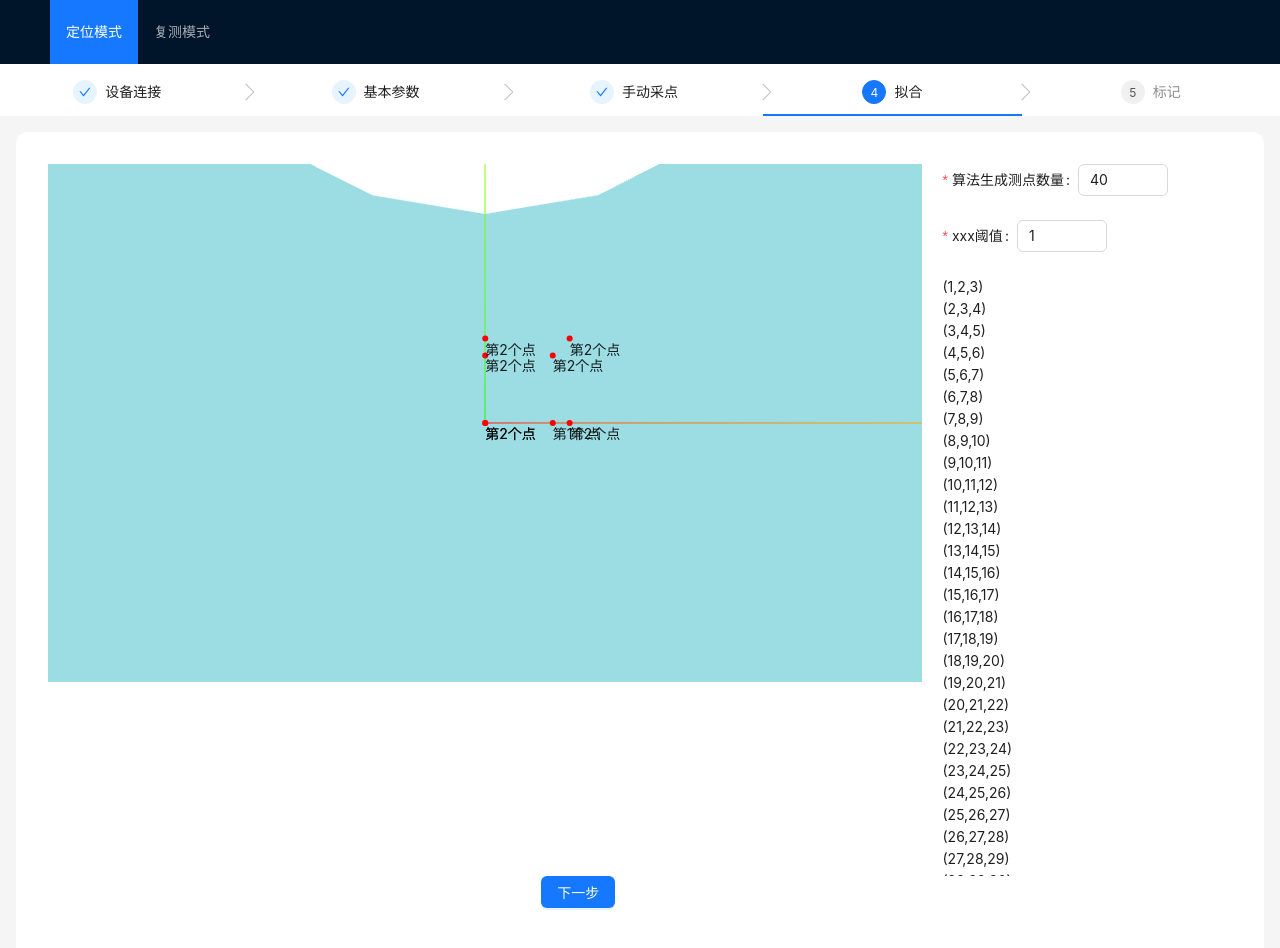
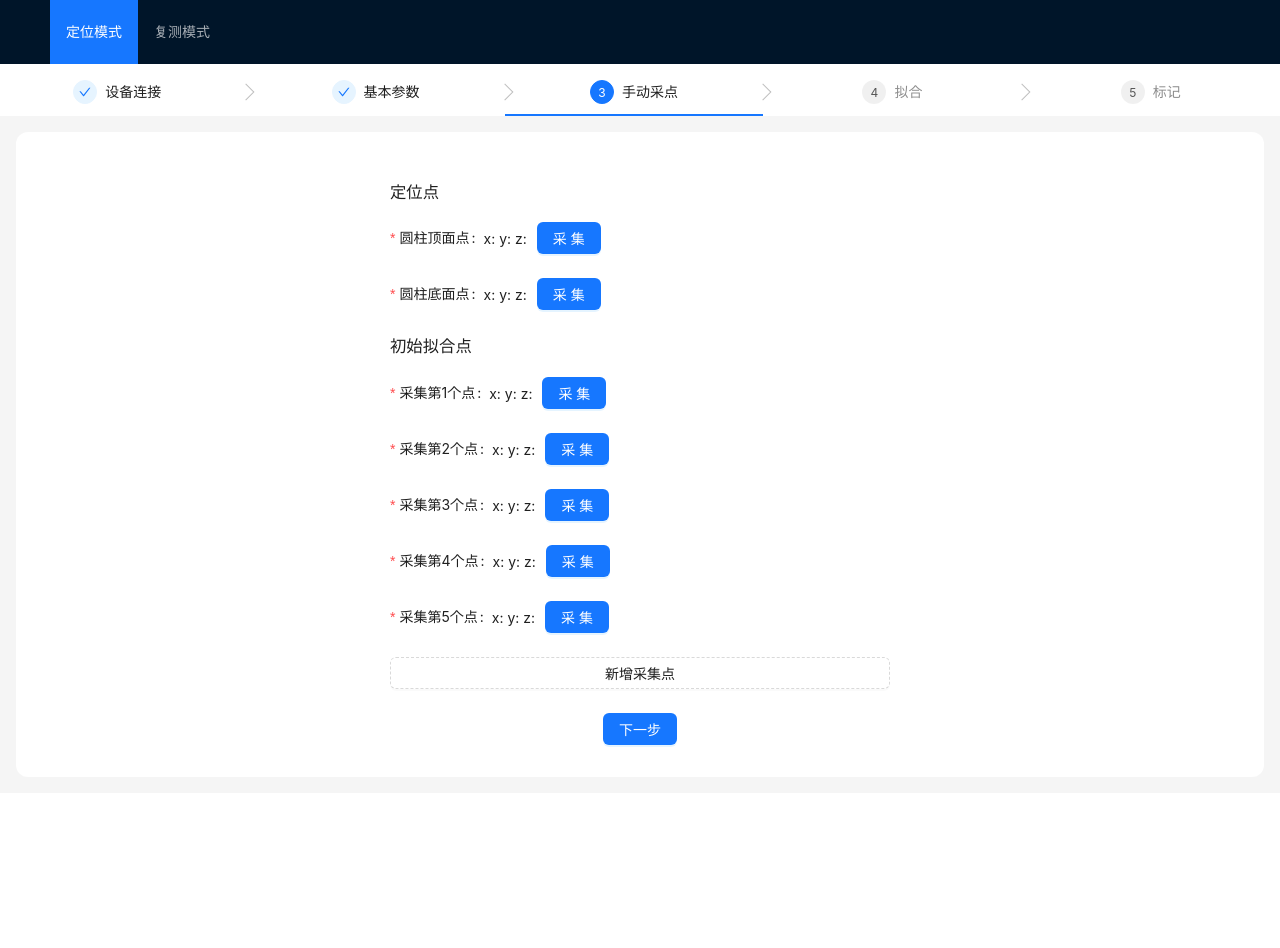
Before and after one commit to loockluoPublic/quanzhanyi, a React (Vite) app: page / in a window 1280 px wide. Shown: the top 948 px of the page. After the commit the page ends 800 px from the top, so only its background shows below. Built offline with nearby package versions, Linux system fonts and the light colour scheme; what @ridge18/web-serial-monitor would draw is missing.

Commit message:
feat: 完整流程

```diff
--- a/src/atom/globalState.ts
+++ b/src/atom/globalState.ts
@@ -4,3 +4,13 @@ export const connectState = atom({
   key: "connectState", // 唯一标识这个状态
   default: false, // 默认值
 });
+
+export const deviceInfo = atom({
+  key: "deviceInfo", // 唯一标识这个状态
+  default: undefined, // 默认值
+});
+
+export const Data = atom<Record<string, any>>({
+  key: "data", // 唯一标识这个状态
+  default: {}, // 默认值
+});
--- a/src/components/ConnectDevice.tsx
+++ b/src/components/ConnectDevice.tsx
@@ -1,21 +1,38 @@
 import SerialMonitor from "@ridge18/web-serial-monitor";
 import { Button } from "antd";
 import { useRecoilState } from "recoil";
-import { connectState } from "../atom/globalState";
+import { deviceInfo } from "../atom/globalState";
 import * as commont from "./commond";
-
+import { getDeviceInfo } from "./commond";
 (window as any).commond = commont;
 export const serial = new SerialMonitor({ mode: "text", parseLines: true });
 
-export default function Connect(props: { onConnected: () => void }) {
-  const [connected, setConnected] = useRecoilState(connectState);
+export default function Connect() {
+  const [deviceInfoData, setDeviceInfo] = useRecoilState(deviceInfo);
+  console.log("%c Line:12 🍬 DeviceInfo", "color:#f5ce50", deviceInfoData);
   return (
-    <>
-      {connected ? (
+    <div className="q-mb-4 q-text-center">
+      <table className="q-mb-4 ">
+        <tbody>
+          <tr>
+            <td>设备名称：</td>
+            <td>{deviceInfoData?.InstrumentName}</td>
+          </tr>
+          <tr>
+            <td>序列号：</td>
+            <td>{deviceInfoData?.SerialNo}</td>
+          </tr>
+          <tr>
+            <td>软件版本：</td>
+            <td>{deviceInfoData?.SoftwareVersion}</td>
+          </tr>
+        </tbody>
+      </table>
+      {deviceInfoData ? (
         <Button
           onClick={() => {
             serial.disconnect();
-            setConnected(false);
+            setDeviceInfo(undefined);
           }}
         >
           断开连接
@@ -27,8 +44,11 @@ export default function Connect(props: { onConnected: () => void }) {
             serial
               .connect(19200)
               .then(() => {
-                setConnected(true);
-                props?.onConnected?.();
+                // props?.onConnected?.();
+                return getDeviceInfo();
+              })
+              .then((res) => {
+                setDeviceInfo(res);
               })
               .catch(() => {
                 console.log("Something went wrong...");
@@ -38,6 +58,6 @@ export default function Connect(props: { onConnected: () => void }) {
           连接设备
         </Button>
       )}
-    </>
+    </div>
   );
 }
--- /dev/null
+++ b/src/components/PointVector3.tsx
@@ -0,0 +1,17 @@
+import { Vector3 } from "three";
+
+export default function PointsVector3(props: {
+  value?: Vector3;
+  style?: React.CSSProperties;
+}) {
+  return (
+    <span style={props.style}>
+      <span>x:</span>
+      <span>{props?.value?.x?.toFixed(3)}</span>
+      <span> y:</span>
+      <span>{props?.value?.y?.toFixed(3)}</span>
+      <span> z:</span>
+      <span>{props?.value?.z?.toFixed(3)}</span>
+    </span>
+  );
+}
--- a/src/pages/module3D.tsx
+++ b/src/pages/module3D.tsx
@@ -3,7 +3,8 @@ import { OrbitControls, Html } from "@react-three/drei";
 import * as THREE from "three";
 import "./index.css";
 import "../utils";
-import { useMemo, useRef } from "react";
+import { useRecoilState } from "recoil";
+import { Data } from "../atom/globalState";
 
 // https://demo.vidol.chat/demos/leva
 // https://github.com/rdmclin2/fe-demos/blob/master/src/pages/demos/leva/panel.tsx
@@ -81,6 +82,7 @@ function PointsLabel(props: {
 }
 
 export default function Index(props: { className?: string; height: string }) {
+  const [data, setData] = useRecoilState(Data);
   // const value = useControls({
   //   // aNumber: 0,
 
@@ -112,6 +114,15 @@ export default function Index(props: { className?: string; height: string }) {
 
   // return <div>测试</div>;
 
+  const points = [...(data?.firstPoints ?? []), ...(data?.points ?? [])]?.map?.(
+    (p, i) => {
+      return {
+        label: `第${i + 1}个点`,
+        position: p,
+      };
+    }
+  );
+
   return (
     <>
       <Canvas
@@ -132,18 +143,7 @@ export default function Index(props: { className?: string; height: string }) {
           <div className="q-w-20">第一个点</div>
         </Html> */}
         <Box position={[0, 0, 0]} />
-        <PointsLabel
-          points={[
-            { label: "第1个点", position: new THREE.Vector3(1, 0, 0) },
-            { label: "第2个点", position: new THREE.Vector3(1, 1, 0) },
-            { label: "第2个点", position: new THREE.Vector3(1, 1, 1) },
-            { label: "第2个点", position: new THREE.Vector3(1, 0, 1) },
-            { label: "第2个点", position: new THREE.Vector3(0, 1, 0) },
-            { label: "第2个点", position: new THREE.Vector3(0, 0, 0) },
-            { label: "第2个点", position: new THREE.Vector3(0, 1, 1) },
-            { label: "第2个点", position: new THREE.Vector3(0, 0, 1) },
-          ]}
-        />
+        <PointsLabel points={points} />
         <OrbitControls />
       </Canvas>
     </>
--- a/src/pages/setting.tsx
+++ b/src/pages/setting.tsx
@@ -13,6 +13,10 @@ import { DefaultOptionType } from "antd/es/select";
 import { useState } from "react";
 import Module3D from "./module3D";
 import Connect from "../components/ConnectDevice";
+import { getPoint } from "../components/commond";
+import PointsVector3 from "../components/PointVector3";
+import { useRecoilState } from "recoil";
+import { Data } from "../atom/globalState";
 
 const { Item } = Form;
 
@@ -30,19 +34,52 @@ const sdmOptions = [
 ];
 
 export default function Setting() {
-  const [step, setStep] = useState(3);
+  const [data, setData] = useRecoilState(Data);
+  const [step, setStep] = useState(2);
+  console.log("%c Line:34 🍌 step", "color:#ffdd4d", step);
+
+  const [form] = Form.useForm();
+
+  const pickPoint = (key: string, field: any) => {
+    console.log("%c Line:39 🎂 key", "color:#42b983", key, field);
+    const arr = form.getFieldValue(key);
+    console.log("%c Line:42 🌽 arr", "color:#42b983", arr);
+    getPoint().then((res) => {
+      console.log("%c Line:44 🥪 res", "color:#4fff4B", res);
+      arr[field.key] = res;
+      form.setFieldValue(key, [...arr]);
+    });
+  };
+
   const onChange = (value: number) => {
     setStep(value);
   };
 
   const next = () => {
+    switch (step) {
+      case 0:
+        break;
+      case 1:
+        break;
+      case 2:
+        break;
+      case 3:
+        break;
+    }
+    const formValues = form.getFieldsValue();
+    setData({ ...data, ...formValues });
     setStep(step + 1);
   };
 
+  const getFromPoints = () => {
+    const { firstPoints, points } = form.getFieldsValue() ?? {};
+    console.log("%c Line:61 🥝 points", "color:#ffdd4d", points);
+    return [...(firstPoints ?? []), ...(points ?? [])];
+  };
   const panel = () => {
     switch (step) {
       case 0:
-        return <Connect onConnected={next} />;
+        return <Connect />;
 
       case 1: {
         return (
@@ -87,7 +124,6 @@ export default function Setting() {
             <h3>定位点</h3>
             <Form.List name="firstPoints" initialValue={["", ""]}>
               {(fields) => {
-                console.log("%c Line:80 🥝 fields", "color:#93c0a4", fields);
                 return (
                   <>
                     {fields.map((field, index) => (
@@ -98,18 +134,20 @@ export default function Setting() {
                       >
                         <Form.Item
                           {...field}
-                          validateTrigger={["onChange", "onBlur"]}
                           rules={[
                             {
                               required: true,
-                              whitespace: true,
                             },
                           ]}
                           noStyle
                         >
-                          <Input disabled style={{ width: "70%" }} />
+                          <PointsVector3 style={{ width: "70%" }} />
                         </Form.Item>
-                        <Button style={{ marginLeft: "10px" }} type="primary">
+                        <Button
+                          style={{ marginLeft: "10px" }}
+                          type="primary"
+                          onClick={() => pickPoint("firstPoints", field)}
+                        >
                           采集
                         </Button>
                       </Form.Item>
@@ -121,7 +159,6 @@ export default function Setting() {
             <h3>初始拟合点</h3>
             <Form.List name="points" initialValue={["", "", "", "", ""]}>
               {(fields, { add, remove }) => {
-                console.log("%c Line:80 🥝 fields", "color:#93c0a4", fields);
                 return (
                   <>
                     {fields.map((field, index) => (
@@ -132,18 +169,14 @@ export default function Setting() {
                       >
                         <Form.Item
                           {...field}
-                          validateTrigger={["onChange", "onBlur"]}
                           rules={[
                             {
                               required: true,
-                              whitespace: true,
-                              message:
-                                "Please input passenger's name or delete this field.",
                             },
                           ]}
                           noStyle
                         >
-                          <Input disabled style={{ width: "70%" }} />
+                          <PointsVector3 style={{ width: "70%" }} />
                         </Form.Item>
                         {fields.length > 5 ? (
                           <MinusCircleOutlined
@@ -152,7 +185,11 @@ export default function Setting() {
                             onClick={() => remove(field.name)}
                           />
                         ) : null}
-                        <Button style={{ marginLeft: "10px" }} type="primary">
+                        <Button
+                          style={{ marginLeft: "10px" }}
+                          type="primary"
+                          onClick={() => pickPoint("points", field)}
+                        >
                           采集
                         </Button>
                       </Form.Item>
@@ -200,16 +237,13 @@ export default function Setting() {
                 <InputNumber min={0} />
               </Item>
               <div className="q-h-[600px] q-overflow-y-scroll">
-                {new Array(40)
-                  .fill(0)
-                  .map((_, index) => index + 1)
-                  .map((i) => {
-                    return (
-                      <div key={i}>
-                        ({i},{i + 1},{i + 2})
-                      </div>
-                    );
-                  })}
+                {getFromPoints().map((value, i) => {
+                  return (
+                    <div key={i}>
+                      <PointsVector3 value={value} />
+                    </div>
+                  );
+                })}
               </div>
             </div>
           </div>
@@ -250,16 +284,24 @@ export default function Setting() {
       />
 
       <div className=" q-flex q-justify-center q-bg-white q-m-4 q-p-8 q-rounded-xl">
-        <Form onFinish={next} className={step > 2 ? " q-w-full" : ""}>
+        <Form
+          onFinish={next}
+          className={step > 2 ? " q-w-full" : ""}
+          form={form}
+        >
           {panel()}
-
-          {step !== 0 && (
+          <div className=" q-text-center">
+            <Button type="primary" htmlType="submit">
+              下一步
+            </Button>
+          </div>
+          {/* {step >= 0 && (
             <Item wrapperCol={{ offset: 10, span: 16 }}>
               <Button type="primary" htmlType="submit">
                 下一步
               </Button>
             </Item>
-          )}
+          )} */}
         </Form>
       </div>
     </>
```
Also changed, not shown: src/components/commond.ts (+66 -37 lines).
